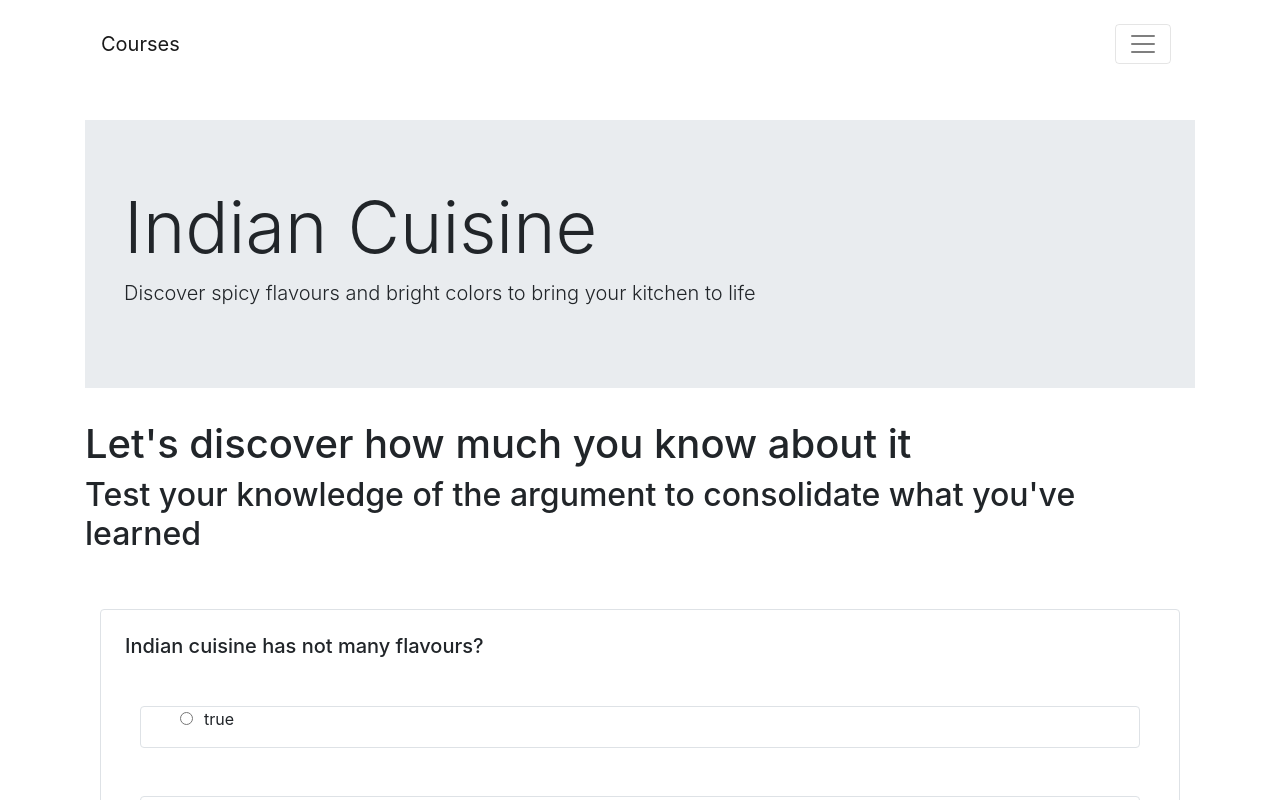
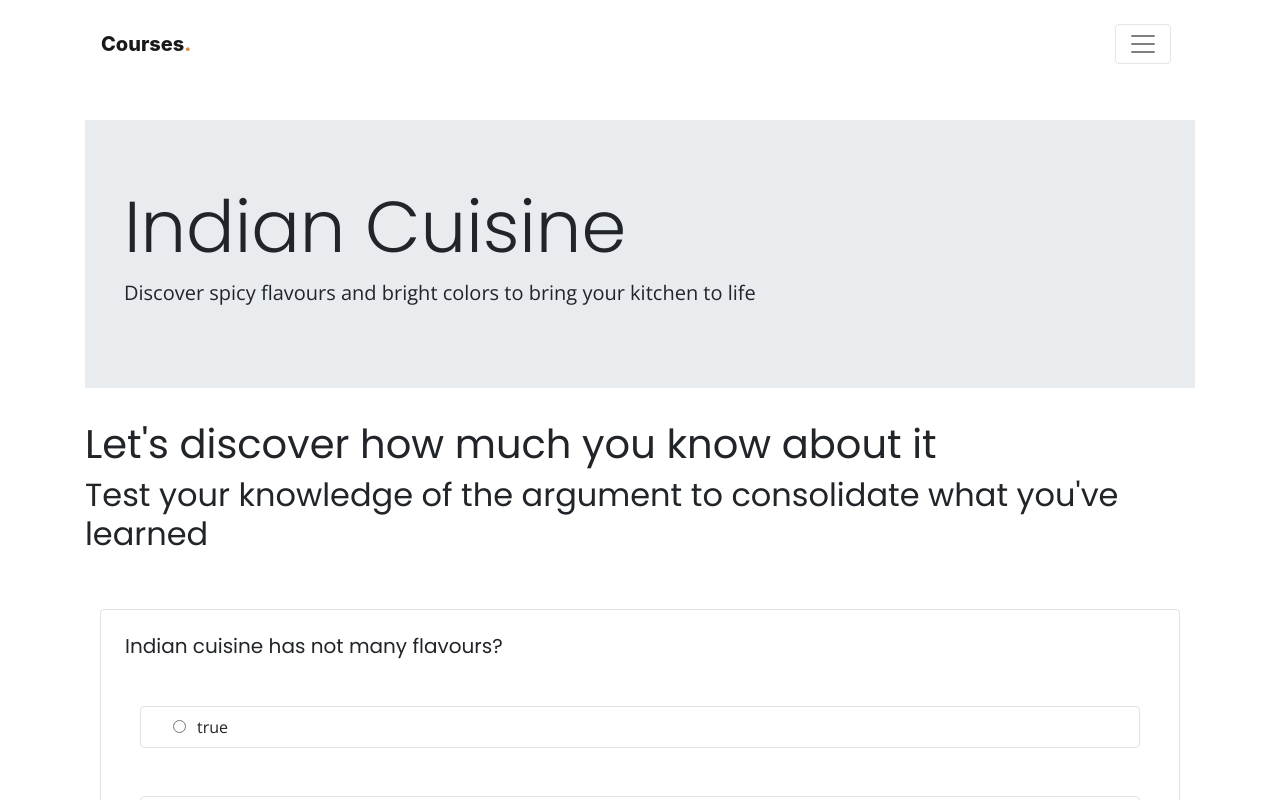
Before and after one commit to giaro710/lifekeys-challenge, a React (Create React App) app: page /courses/1/quiz in a window 1280 px wide. Shown: the top 800 px of the page. Built offline with nearby package versions, Linux system fonts and the light colour scheme.

Commit message:
refactor: changed some style and deleted useless Layout component

```diff
--- a/public/index.html
+++ b/public/index.html
@@ -9,6 +9,11 @@
       name="description"
       content="Web site created using create-react-app"
     />
+    <link rel="preconnect" href="https://fonts.gstatic.com" />
+    <link
+      href="https://fonts.googleapis.com/css2?family=Open+Sans&family=Poppins:wght@300;400;600;700;800&display=swap"
+      rel="stylesheet"
+    />
     <link rel="apple-touch-icon" href="%PUBLIC_URL%/logo192.png" />
     <link rel="manifest" href="%PUBLIC_URL%/manifest.json" />
 
--- a/src/App.js
+++ b/src/App.js
@@ -4,9 +4,7 @@ import { Container } from "reactstrap";
 
 import { data } from "./data";
 
-// components
-import Topbar from "./components/Topbar/Topbar";
-import Layout from "./hoc/Layout/Layout";
+import Topbar from "./hoc/Topbar/Topbar";
 import CoursesPage from "./components/pages/CoursesPage/CoursesPage";
 import SingleCoursePage from "./components/pages/SingleCoursePage/SingleCoursePage";
 import QuizPage from "./components/pages/QuizPage/QuizPage";
@@ -20,7 +18,7 @@ const App = () => {
       <Container>
         <Topbar />
       </Container>
-      <Layout>
+      <Container className="mt-5">
         <BrowserRouter>
           <Route
             path="/courses"
@@ -43,7 +41,7 @@ const App = () => {
             component={() => <CongratulationsPage courses={data.courses} />}
           />
         </BrowserRouter>
-      </Layout>
+      </Container>
     </div>
   );
 };
--- a/src/components/Course/CourseCard/CourseCard.js
+++ b/src/components/Course/CourseCard/CourseCard.js
@@ -14,7 +14,7 @@ import {
 const CourseCard = ({ id, title, subtitle, image }) => {
   console.log("imageurl", `${image}`);
   return (
-    <div>
+    <div style={{ width: "45%" }}>
       <Card className="my-3">
         <CardImg top width="100%" src={`${image}`} alt="Card image cap" />
         <CardBody>
--- a/src/components/Quiz/Answers/SingleAnswer/SingleAnswer.js
+++ b/src/components/Quiz/Answers/SingleAnswer/SingleAnswer.js
@@ -25,15 +25,14 @@ const SingleAnswer = ({
   };
 
   return (
-    <Container className={`border rounded my-5 ${displayResultColor()}`}>
+    <Container className={`p-2 border rounded my-5 ${displayResultColor()}`}>
       <Input
         className="ml-4"
         type={type}
         name={name}
         disabled={clickedSubmit ? true : false}
       />
-      <p className="ml-5">{text}</p>
-      {/* <p className={`${displayResultColor()} ml-5`}>{text}</p> */}
+      <p className="my-0 ml-5">{text}</p>
     </Container>
   );
 };
--- a/src/components/Quiz/QuizCard/QuizCard.js
+++ b/src/components/Quiz/QuizCard/QuizCard.js
@@ -33,27 +33,17 @@ const QuizCard = (props) => {
   };
 
   return (
-    <Container className="border rounded p-4 mt-5">
+    <Container className="border rounded p-4 pl-0 mt-5">
       <h5 className="mb-2">{props.question.questionText}</h5>
-      <Container onChange={handleAnswerChange}>
-        {renderChoices()}
-        {/* <Label check>
-          <Input type="radio" name="radio1" /> Option one is this and that—be
-          sure to include why it's great
-        </Label>{" "}
-        <Label check>
-          <Input type="radio" name="radio1" /> Option one is this and that—be
-          sure to include why it's great
-        </Label> */}
-      </Container>
+      <Container onChange={handleAnswerChange}>{renderChoices()}</Container>
       <Button
-        className="mt-5"
+        className="mt-5 mr-5 ml-1"
         size="lg"
         block
         onClick={props.handleSubmitQuestion}
         color="primary"
       >
-        That's my final answer
+        ANSWER
       </Button>
     </Container>
   );
--- a/src/components/pages/CoursesPage/CoursesPage.js
+++ b/src/components/pages/CoursesPage/CoursesPage.js
@@ -31,14 +31,19 @@ const CoursesPage = ({ courses }) => {
 
   return (
     <>
-      <Container className="mb-5">
-        <h1>Start learning now</h1>
-        <h6>
-          Do not miss the chance to learn quickly and with the best teacher.
-        </h6>
+      <Container
+        style={{ backgroundColor: "#e28336", color: "white" }}
+        className="mb-5 py-5"
+      >
+        <h1 style={{ fontWeight: "700" }}>Start learning now</h1>
+        <p>
+          Do not miss the chance to learn quickly and with the best teachers.
+        </p>
       </Container>
 
-      <Container>{renderCards()}</Container>
+      <Container className="d-flex justify-content-between flex-wrap">
+        {renderCards()}
+      </Container>
     </>
   );
 };
--- a/src/components/pages/QuizPage/QuizPage.js
+++ b/src/components/pages/QuizPage/QuizPage.js
@@ -99,7 +99,11 @@ const QuizPage = ({ courses }) => {
       </Button>
     ) : (
       <Link to="/courses/2/end">
-        <Button className="my-5 float-right" color="primary">
+        <Button
+          style={{ background: "#e28336", border: "none" }}
+          className="my-5 float-right"
+          disabled={!clickedSubmit}
+        >
           END
         </Button>
       </Link>
--- a/src/hoc/Layout/Layout.js
+++ /dev/null
@@ -1,12 +0,0 @@
-import React from "react";
-import { Container } from "reactstrap";
-
-const Layout = (props) => {
-  return (
-    <div className="mt-5">
-      <Container>{props.children}</Container>
-    </div>
-  );
-};
-
-export default Layout;
--- /dev/null
+++ b/src/hoc/Topbar/Topbar.css
@@ -0,0 +1,3 @@
+.logo {
+  font-family: "Poppins", sans-serif;
+}
--- a/src/components/Topbar/Topbar.js
+++ b/src/hoc/Topbar/Topbar.js
@@ -16,8 +16,13 @@ const Topbar = () => {
   return (
     <div className="mt-3">
       <Navbar color="faded" light>
-        <NavbarBrand href="/courses" className="mr-auto">
-          Courses
+        <NavbarBrand
+          style={{ fontWeight: "800" }}
+          className="logo"
+          href="/courses"
+          className="mr-auto"
+        >
+          Courses<span style={{ color: "#e28336" }}>.</span>
         </NavbarBrand>
         <NavbarToggler onClick={toggleNavbar} className="mr-2" />
         <Collapse isOpen={!collapsed} navbar>
--- a/src/index.css
+++ b/src/index.css
@@ -2,3 +2,17 @@ body {
   margin: 0;
   padding: 0;
 }
+
+:is(h1, h2, h3, h4, h5, h6) {
+  font-family: "Poppins", sans-serif;
+}
+
+h1 {
+  font-weight: 800;
+}
+
+p {
+  font-family: "Open Sans", sans-serif;
+}
+
+/* #e28336 */
```
